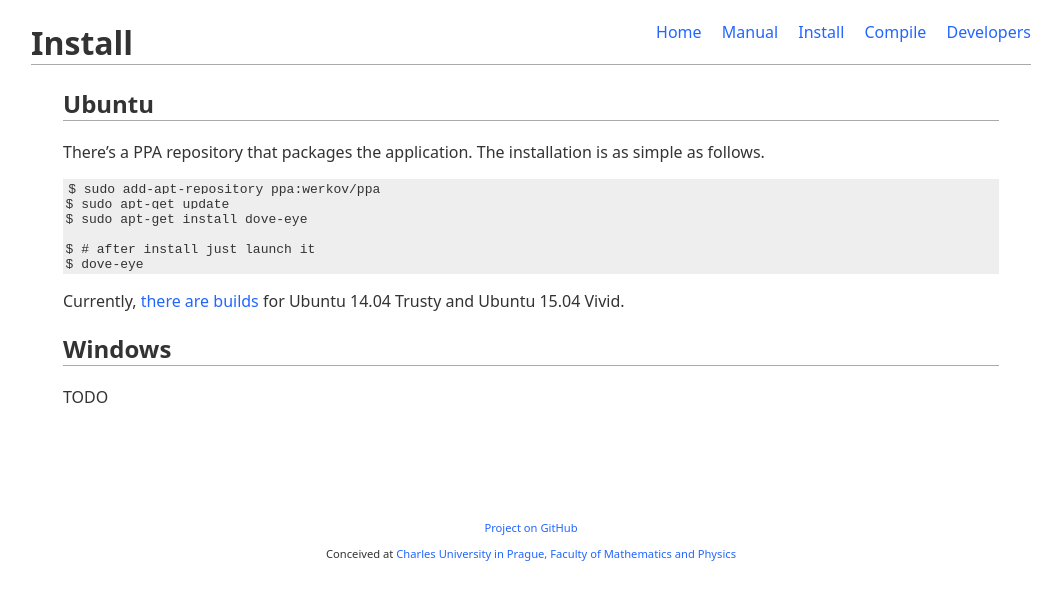
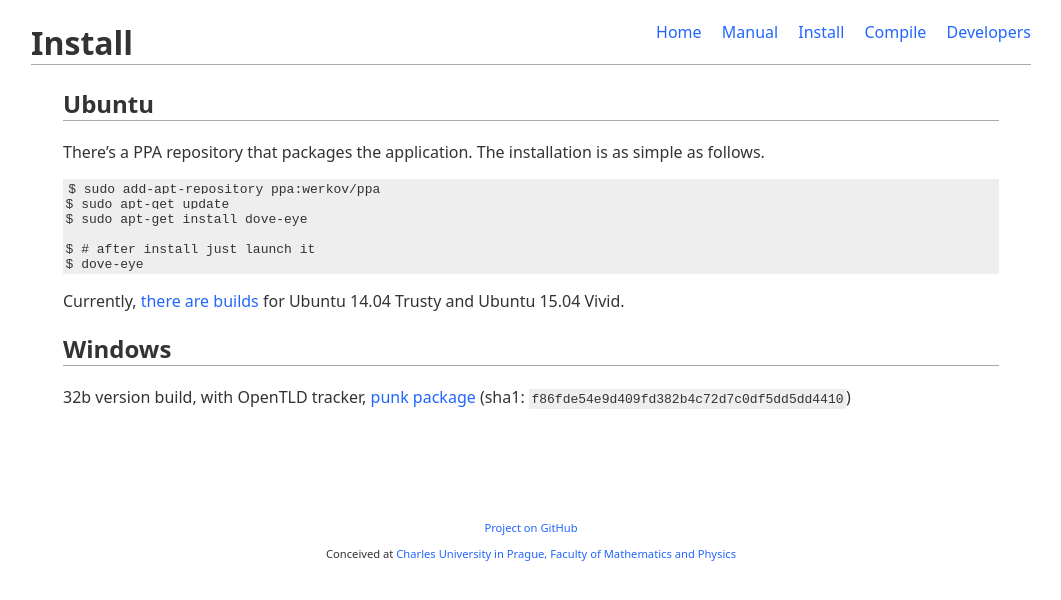
Before and after one commit to Werkov/dove-eye, a Jekyll site: the page built from install.md, in a window 1280 px wide. Shown: the top 600 px of the page, without its empty margins (109-1170 px from the left). Built offline with Jekyll 4.4.1, drawn with Linux system fonts in a browser that asks for light colours.

Commit message:
link to 32b version

```diff
--- a/install.md
+++ b/install.md
@@ -21,4 +21,6 @@
 
 ## Windows
 
-TODO
+32b version build, with OpenTLD tracker, [punk package][win] (sha1: `f86fde54e9d409fd382b4c72d7c0df5dd5dd4410`)
+
+[win]: https://github.com/Werkov/dove-eye/releases/download/v0.1-tld-1/ReleaseTLD.zip
```
